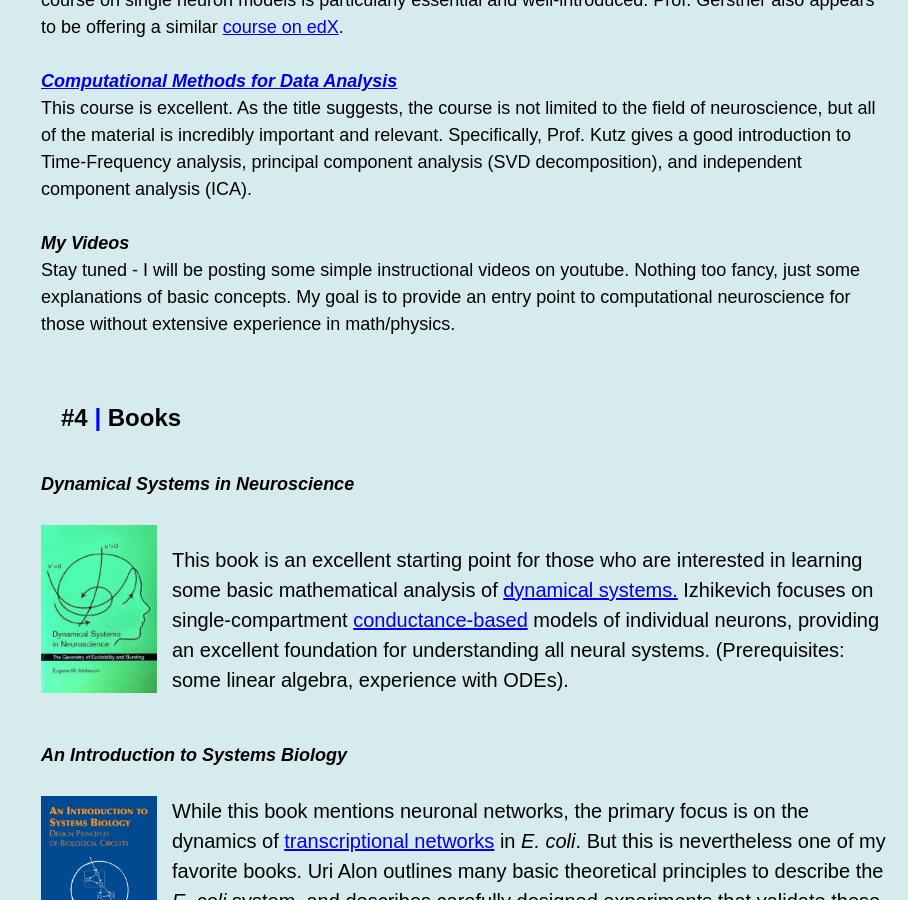
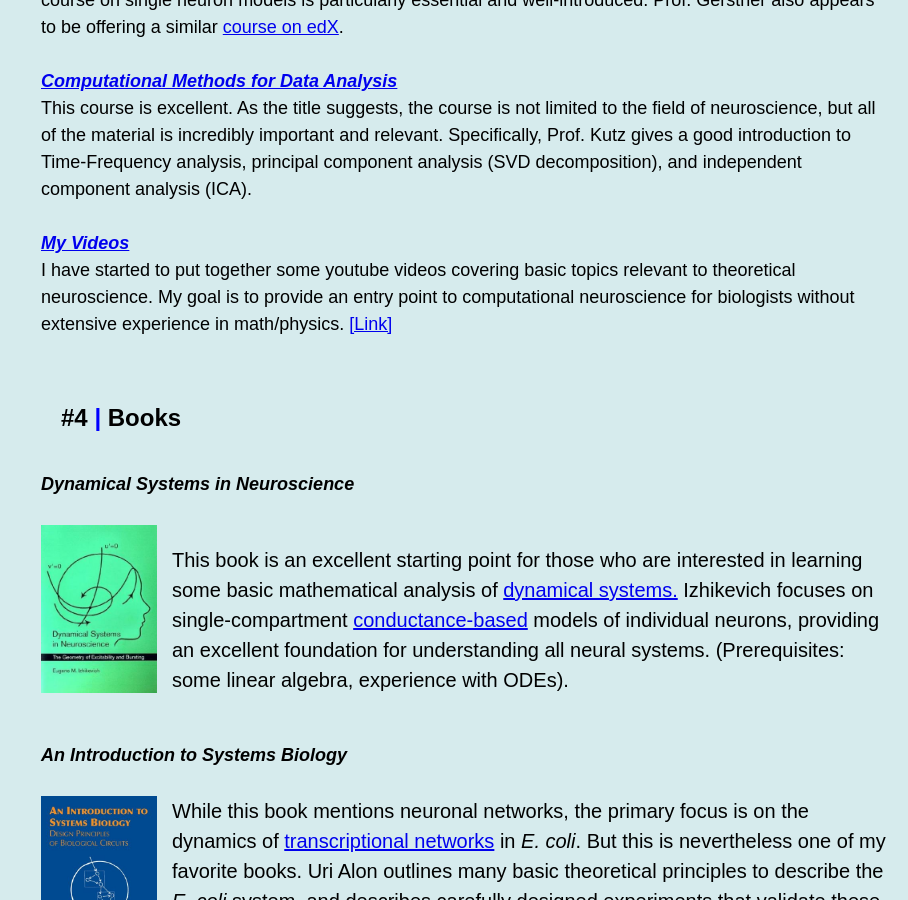
Before and after one commit to ahwillia/ahwillia.github.com, a Jekyll site: the page built from notes/index.html, in a window 1280 px wide and 900 px high, scrolled down 1977 px. Shown: the whole window, without its empty margins (372-1280 px from the left). Built offline with Jekyll 4.4.1, drawn with Linux system fonts in a browser that asks for light colours.

Commit message:
linked to video page

```diff
--- a/notes/index.html
+++ b/notes/index.html
@@ -114,13 +114,12 @@ title: Notes
        analysis (ICA).
       <br><br>
       <li><i><b>
-        My Videos
+        <a href="/notes/myvids/#start">My Videos</a>
       </b></i></li>
-       Stay tuned - I will be posting some simple instructional videos
-       on youtube. Nothing too fancy, just some explanations of basic
-       concepts. My goal is to provide an entry point to computational
-       neuroscience for those without extensive experience in
-       math/physics.
+       I have started to put together some youtube videos covering
+       basic topics relevant to theoretical neuroscience. My goal is to
+       provide an entry point to computational neuroscience for biologists
+       without extensive experience in math/physics. <a href="/notes/myvids/#start">[Link]</a>
       <br><br>
     </ul>
     <div id="bodypara"> <b>#4 <span style="color:blue">|</span> Books</b> </div>
```
